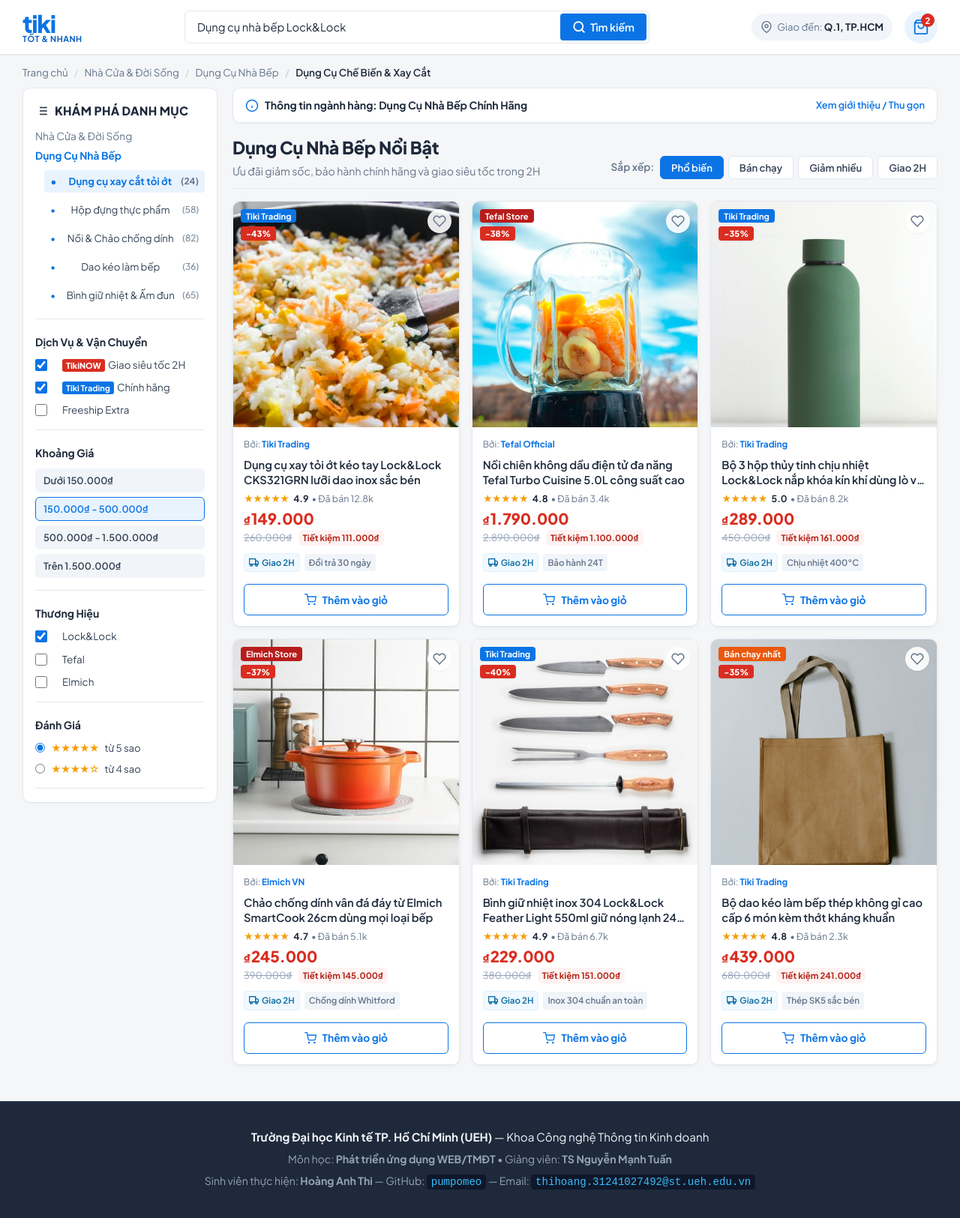
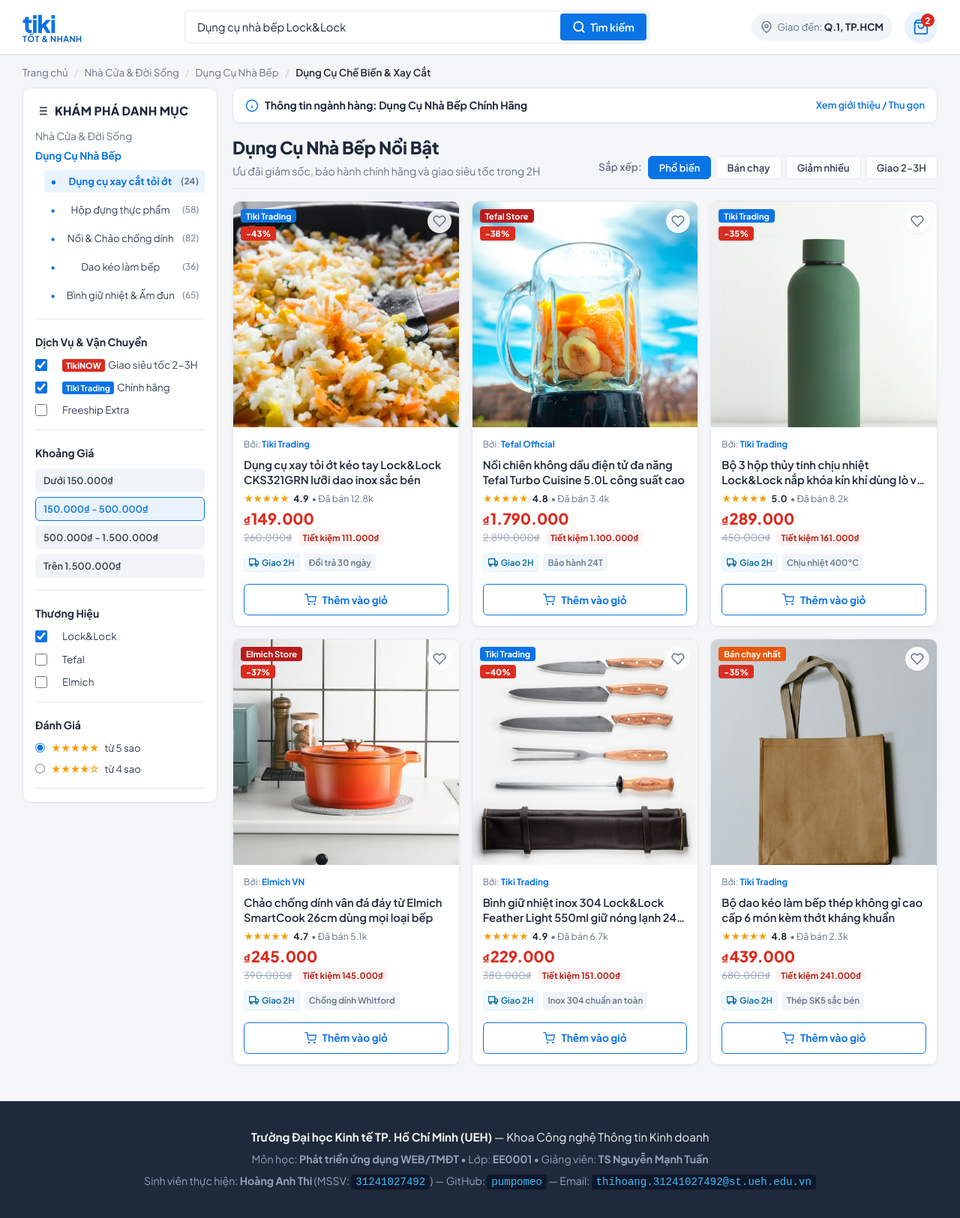
Before and after one commit to pumpomeo/ecommerce-ui-improvement, a plain HTML site: page index.html in a window 1280 px wide. Shown: the whole page at 75% size. Drawn offline with Linux system fonts and the light colour scheme.

Commit message:
docs: align documentation and UI with official assignment report

```diff
--- a/index.html
+++ b/index.html
@@ -145,7 +145,7 @@
               <input type="checkbox" checked>
               <span class="checkmark"></span>
               <span class="label-text">
-                <span class="badge-mini-now">TikiNOW</span> Giao siêu tốc 2H
+                <span class="badge-mini-now">TikiNOW</span> Giao siêu tốc 2-3H
               </span>
             </label>
             <label class="filter-checkbox">
@@ -255,7 +255,7 @@
               <button class="pill-btn active" role="tab" aria-selected="true">Phổ biến</button>
               <button class="pill-btn" role="tab" aria-selected="false">Bán chạy</button>
               <button class="pill-btn" role="tab" aria-selected="false">Giảm nhiều</button>
-              <button class="pill-btn" role="tab" aria-selected="false">Giao 2H</button>
+              <button class="pill-btn" role="tab" aria-selected="false">Giao 2-3H</button>
             </div>
           </div>
         </div>
@@ -639,10 +639,10 @@
         <strong>Trường Đại học Kinh tế TP. Hồ Chí Minh (UEH)</strong> — Khoa Công nghệ Thông tin Kinh doanh
       </p>
       <p class="footer-sub">
-        Môn học: <strong>Phát triển ứng dụng WEB/TMĐT</strong> • Giảng viên: <strong>TS Nguyễn Mạnh Tuấn</strong>
+        Môn học: <strong>Phát triển ứng dụng WEB/TMĐT</strong> • Lớp: <strong>EE0001</strong> • Giảng viên: <strong>TS Nguyễn Mạnh Tuấn</strong>
       </p>
       <p class="footer-author">
-        Sinh viên thực hiện: <strong>Hoàng Anh Thi</strong> — GitHub: <code>pumpomeo</code> — Email: <code>thihoang.31241027492@st.ueh.edu.vn</code>
+        Sinh viên thực hiện: <strong>Hoàng Anh Thi</strong> (MSSV: <code>31241027492</code>) — GitHub: <code>pumpomeo</code> — Email: <code>thihoang.31241027492@st.ueh.edu.vn</code>
       </p>
     </div>
   </footer>
```
Also changed, not shown: 4 other files.
